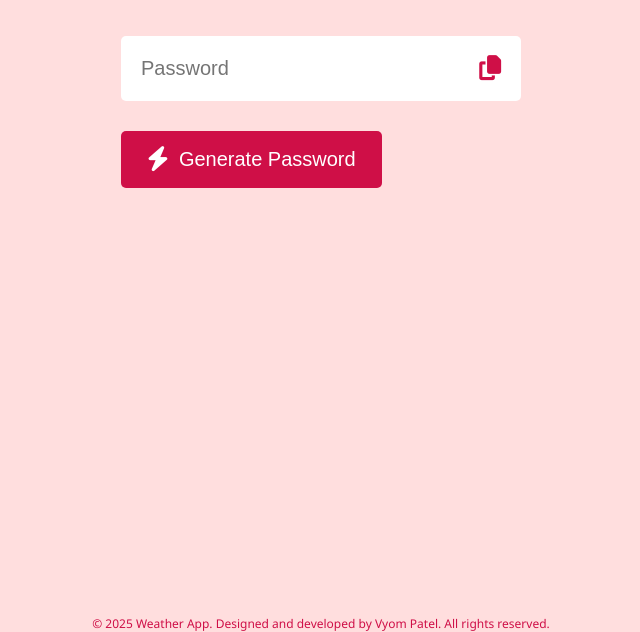
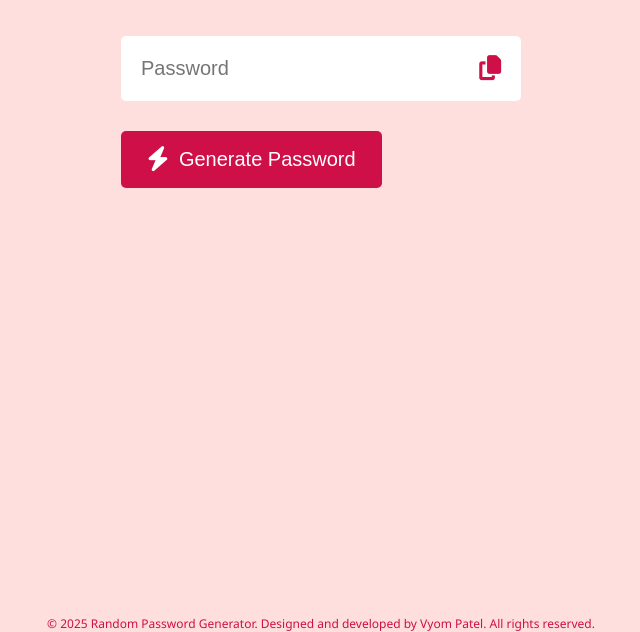
Before and after one commit to Vyom1912/Random-Password-Generator-, a plain HTML site: page index.html in a window 1280 px wide. Shown: the part 168-800 px from the top of the page, without its empty margins (319-959 px from the left). Drawn offline with Linux system fonts and the light colour scheme.

Commit message:
Update index.html

```diff
--- a/index.html
+++ b/index.html
@@ -29,7 +29,7 @@
     </div>
     <footer class="footer">
       <p>
-        &copy; 2025 Weather App. Designed and developed by Vyom Patel. All
+        &copy; 2025 Random Password Generator. Designed and developed by Vyom Patel. All
         rights reserved.
       </p>
     </footer>
```
